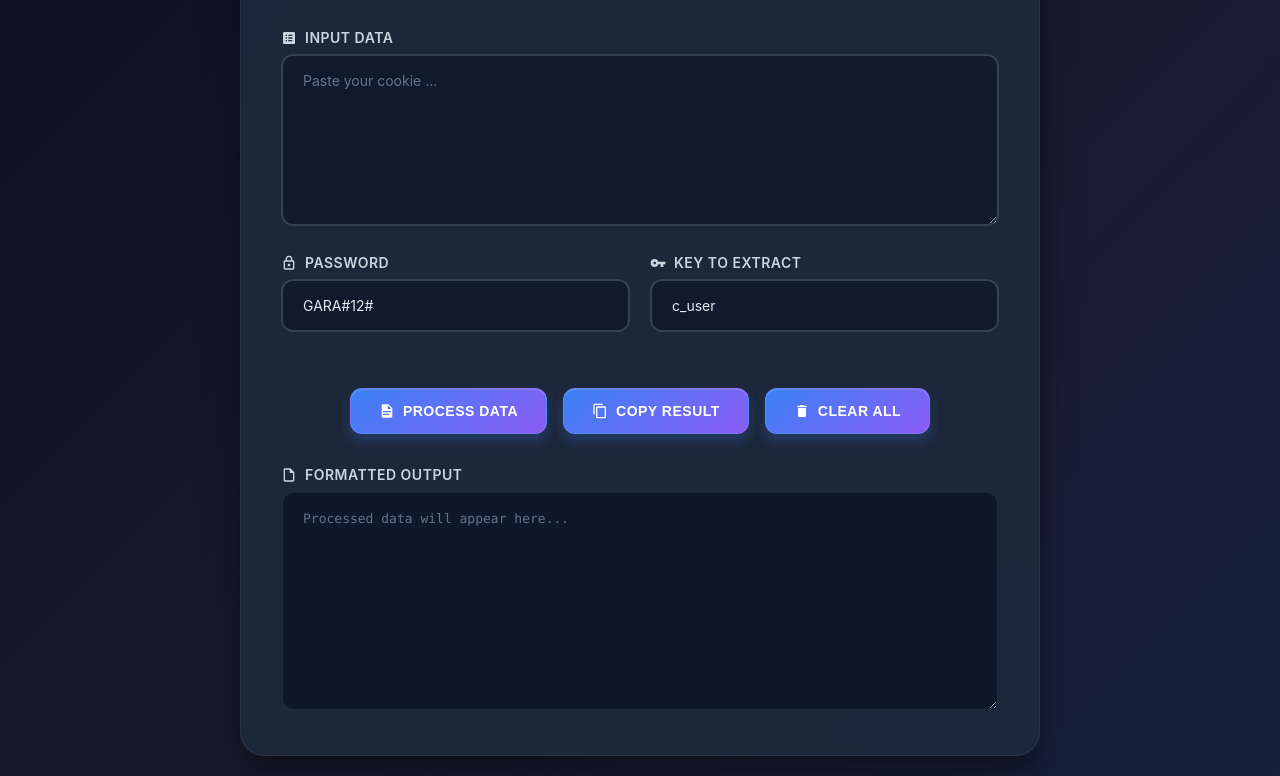
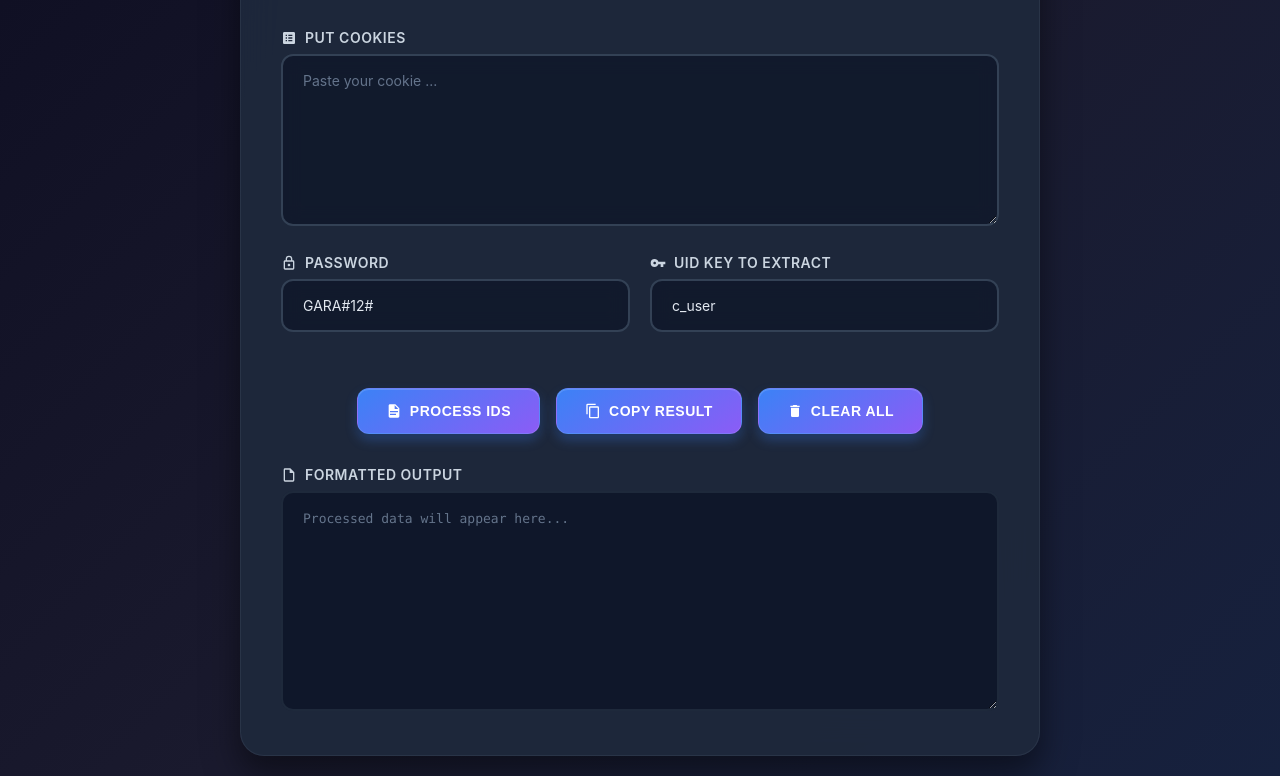
Before and after one commit to SEFAT-777/Cookie_Ext_Web, a plain HTML site: page index.html in a window 1280 px wide. Shown: the part 98-874 px from the top of the page. Drawn offline with Linux system fonts and the light colour scheme.

Commit message:
Update index.html

```diff
--- a/index.html
+++ b/index.html
@@ -257,7 +257,7 @@
         <svg class="icon" viewBox="0 0 24 24">
           <path d="M19,3H5C3.9,3 3,3.9 3,5V19C3,20.1 3.9,21 5,21H19C20.1,21 21,20.1 21,19V5C21,3.9 20.1,3 19,3M9,17H7V15H9V17M9,13H7V11H9V13M9,9H7V7H9V9M17,17H11V15H17V17M17,13H11V11H17V13M17,9H11V7H17V9"/>
         </svg>
-        Input Data
+        Put Cookies
       </label>
       <textarea id="inputData" rows="8" placeholder="Paste your cookie ..."></textarea>
     </div>
@@ -278,7 +278,7 @@
           <svg class="icon" viewBox="0 0 24 24">
             <path d="M7,14C5.89,14 5,13.1 5,12C5,10.89 5.89,10 7,10C8.1,10 9,10.89 9,12C9,13.1 8.1,14 7,14M12.6,10C11.8,7.7 9.6,6 7,6A6,6 0 0,0 1,12A6,6 0 0,0 7,18C9.6,18 11.8,16.3 12.6,14H16V18H20V14H23V10H12.6Z"/>
           </svg>
-          Key to Extract
+          Uid Key to Extract
         </label>
         <input type="text" id="keyName" value="c_user" placeholder="e.g., c_user">
       </div>
@@ -289,7 +289,7 @@
         <svg class="icon" viewBox="0 0 24 24">
           <path d="M13,9H18.5L13,3.5V9M6,2H14L20,8V20A2,2 0 0,1 18,22H6C4.89,22 4,21.1 4,20V4C4,2.89 4.89,2 6,2M15,18V16H6V18H15M18,14V12H6V14H18Z"/>
         </svg>
-        Process Data
+        Process Ids
       </button>
       <button onclick="copyOutput()" id="copyBtn">
         <svg class="icon" viewBox="0 0 24 24">
```
